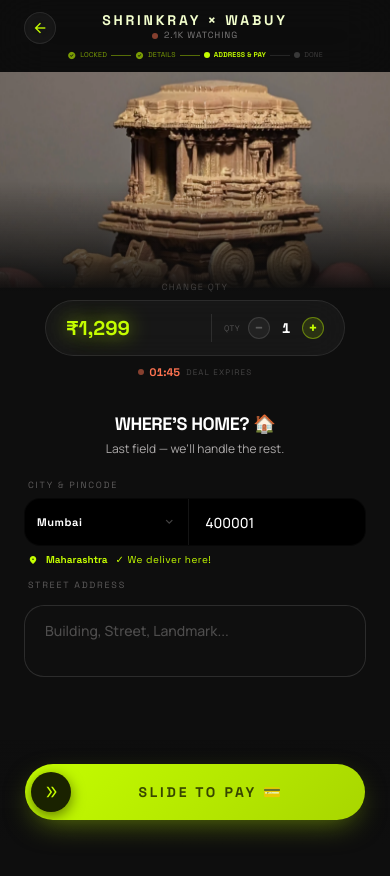
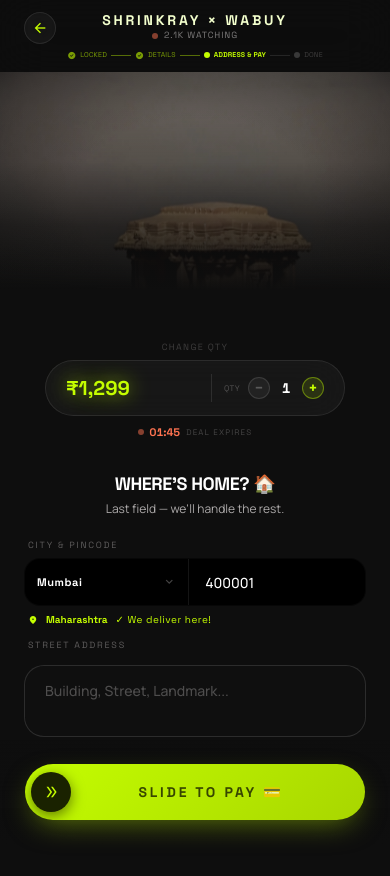
Before and after one commit to gkrahul2025-del/Wv2_20th-April, a website: page public/checkout-step2.html in a window 390 px wide. Drawn offline with nearby package versions, Linux system fonts and the light colour scheme.

Commit message:
fix: apply all mobile fixes to public/ folder (actual served files)

```diff
--- a/public/checkout-step2.html
+++ b/public/checkout-step2.html
@@ -110,8 +110,8 @@
   }
   .success-pop { animation: success-pop 0.5s cubic-bezier(0.34,1.56,0.64,1) forwards; }
 
-  html, body { overscroll-behavior: none; }
-  body { min-height: max(884px, 100dvh); }
+  html, body { overscroll-behavior: none; overflow-x: hidden; max-width: 100%; }
+  body { min-height: max(884px, 100dvh); width: 100%; }
 
   /* ── Dark glass inputs (same as pg1 code input) ── */
   .field-input {
@@ -269,10 +269,14 @@
 <main class="pb-32" style="padding-top:72px;">
   <div class="lg:flex lg:min-h-[calc(100vh-4rem)]">
     <!-- Left column: product image -->
-    <section class="relative w-full h-[220px] lg:w-1/2 lg:h-auto lg:min-h-[calc(100vh-4rem)] lg:sticky lg:top-16 overflow-hidden flex items-center justify-center">
-      <div class="absolute inset-0 bg-gradient-to-b from-transparent via-transparent to-background z-10"></div>
+    <section class="relative w-full lg:w-1/2 lg:h-auto lg:min-h-[calc(100vh-4rem)] lg:sticky lg:top-16 overflow-hidden flex items-center justify-center" style="height:280px;">
+      <!-- Deep bottom fade — starts halfway, fully opaque at 30% -->
+      <div class="absolute inset-0 pointer-events-none z-10" style="background: linear-gradient(to top, #0e0e0e 0%, #0e0e0e 22%, rgba(14,14,14,0.7) 45%, rgba(14,14,14,0.15) 68%, transparent 88%);"></div>
+      <!-- Side + radial vignette -->
+      <div class="absolute inset-0 pointer-events-none z-10" style="background: radial-gradient(ellipse 90% 80% at 50% 45%, transparent 35%, rgba(14,14,14,0.45) 72%, #0e0e0e 100%);"></div>
       <img id="s2-hero-img" alt="Shrinkray Product"
            class="w-full h-full object-cover animate-float"
+           style="object-position: center 20%; filter: brightness(0.82) contrast(1.08) saturate(0.88);"
            src="product1.webp"/>
     </section>
 
```
Also changed, not shown: public/checkout.html (+9 -6 lines), public/order-confirmation.html (+1 -1 lines), public/payment-redirect.html (+1 -1 lines).
